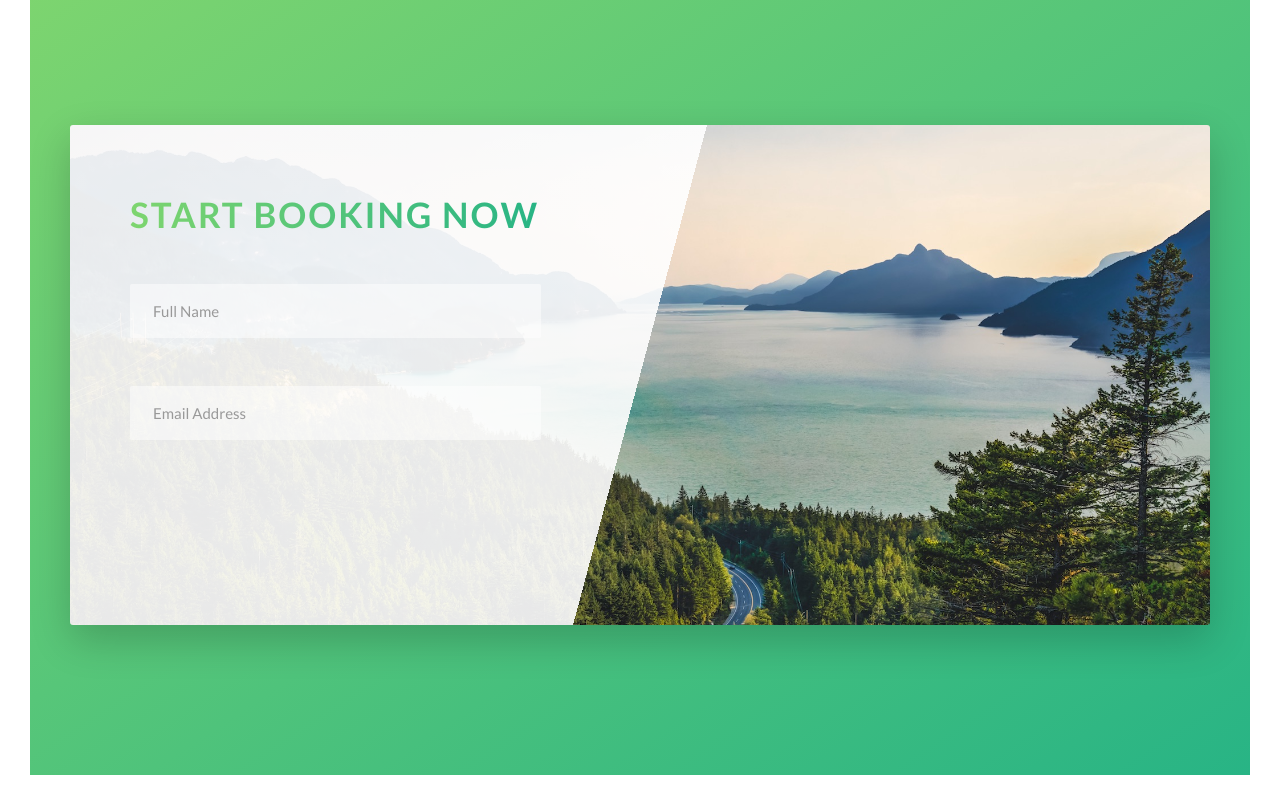
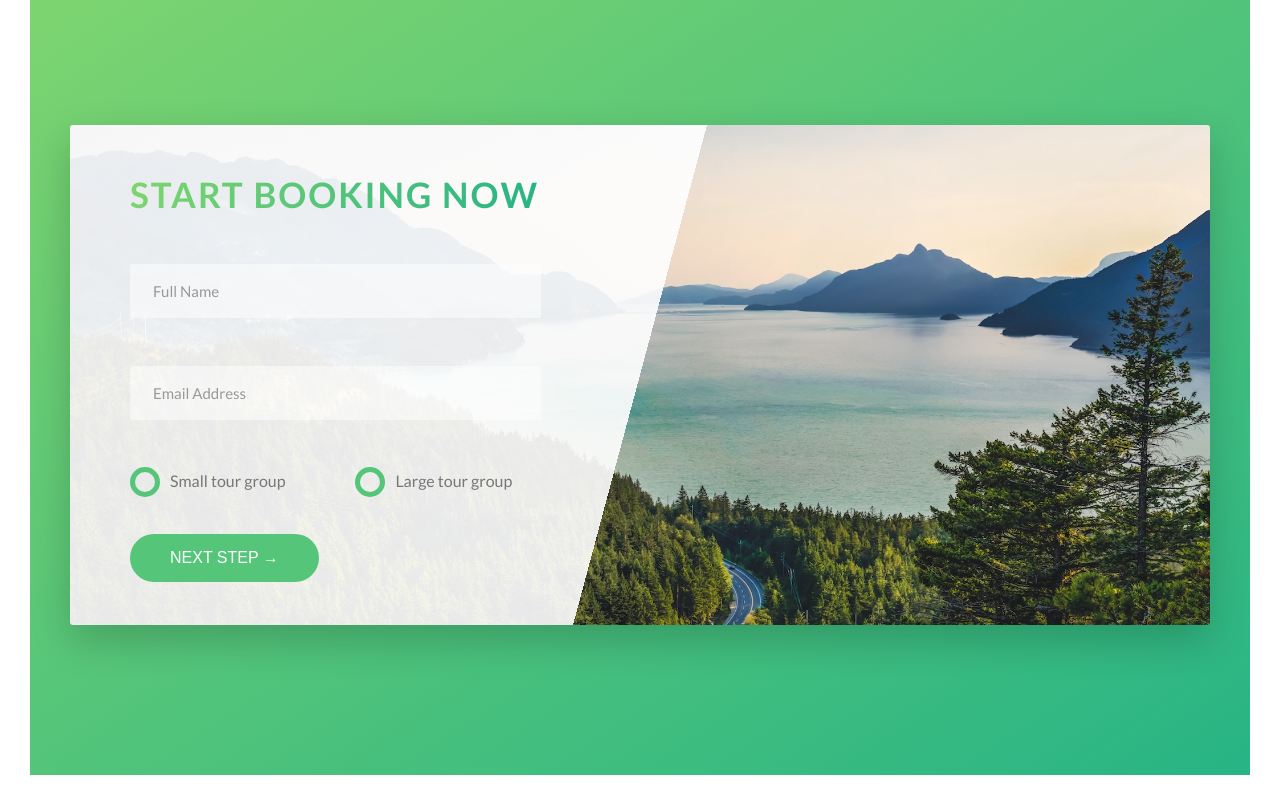
Before and after one commit to sivakusayan/Natours, a website: page index.html in a window 1280 px wide. Shown: the part 4660-5465 px from the top of the page. Drawn offline with Linux system fonts and the light colour scheme.

Commit message:
Styled custom radio buttons for booking form - added \!important to utility classes

```diff
--- a/index.html
+++ b/index.html
@@ -288,6 +288,26 @@
                                     <label for="email" class="form__label">Email address</label>
                                 </div>
 
+                                <div class="form__group u-margin-bottom-medium">
+                                    <div class="form__radio-group">
+                                        <input type="radio" class="form__radio-input" id="small" name="size">
+                                        <label for="small" class="form__radio-label">
+                                            <span class="form__radio-button"></span>
+                                            Small tour group
+                                        </label>
+                                    </div>
+                                    <div class="form__radio-group">
+                                        <input type="radio" class="form__radio-input" id="large" name="size">
+                                        <label for="large" class="form__radio-label">
+                                            <span class="form__radio-button"></span>
+                                            Large tour group
+                                        </label>
+                                    </div>
+                                </div>
+
+                                <div class="form__group">
+                                    <button class="btn btn--green">Next step &rarr;</button>
+                                </div>
                             </form>
                         </div>
                     </div>
--- a/sass/base/_utilities.scss
+++ b/sass/base/_utilities.scss
@@ -1,8 +1,8 @@
-.u-center-text { text-align: center; }
+.u-center-text { text-align: center !important; }
 
-.u-margin-bottom-big { margin-bottom: 8.5rem; }
-.u-margin-bottom-medium { margin-bottom: 4rem; }
-.u-margin-bottom-small { margin-bottom: 1.5rem; }
+.u-margin-bottom-big { margin-bottom: 8.5rem !important; }
+.u-margin-bottom-medium { margin-bottom: 4rem !important; }
+.u-margin-bottom-small { margin-bottom: 1.5rem !important; }
 
-.u-margin-top-huge { margin-top: 10rem; }
-.u-margin-top-big { margin-top: 8rem; }
+.u-margin-top-huge { margin-top: 10rem !important; }
+.u-margin-top-big { margin-top: 8rem !important; }
--- a/sass/components/_button.scss
+++ b/sass/components/_button.scss
@@ -1,4 +1,5 @@
 .btn {
+    &,
     &:link,
     &:visited {
         text-transform: uppercase;
@@ -6,6 +7,7 @@
         padding: 1.5rem 4rem;
         display: inline-block;
         border-radius: 10rem;
+        border: none;
         position: relative;
         font-size: $font-size-default;
         transition: all .2s;
@@ -52,7 +54,9 @@
         }
     }
 
-    &:active {
+    &:active,
+    &:focus {
+        outline: none;
         transform: translateY(-1px);
         box-shadow: 0 .5rem 1rem rgba($color-black, 0.2);
     }
--- a/sass/components/_form.scss
+++ b/sass/components/_form.scss
@@ -45,4 +45,54 @@
         visibility: hidden;
         transform: translateY(-4rem);
     }
+
+    &__radio-group {
+        width: 49%;
+        display: inline-block;
+    }
+
+    &__radio-input {
+        display: none;
+    }
+
+    &__radio-label {
+        font-size: $font-size-default;
+        cursor: pointer;
+        position: relative;
+        padding-left: 4rem;
+    }
+
+    &__radio-button {
+        height: 2rem;
+        width: 2rem;
+        border: 5px solid $color-primary;
+        border-radius: 50%;
+        display: inline-block;
+        position: absolute;
+        left: 0;
+        top: -.4rem;
+
+        &::after {
+            content: "";
+            display: block;
+            height: 1.3rem;
+            width: 1.3rem;
+            border-radius: 50%;
+            position: absolute;
+            bottom: 50%;
+            right: 50%;
+            transform: translate(50%, 50%);
+            background-color: $color-primary;
+            opacity: 0;
+            transition: all .3s;
+        }
+    }
+
+    &__radio-input:checked ~ &__radio-label &__radio-button {
+
+        &::after {
+            opacity: 1;
+        }
+
+    }
 }
--- a/sass/pages/_home.scss
+++ b/sass/pages/_home.scss
@@ -49,6 +49,6 @@
 
     &__form {
         width: 40%;
-        padding: 6rem;
+        padding: 4rem 6rem;
     }
 }
```
Also changed, not shown: css/style.css.
